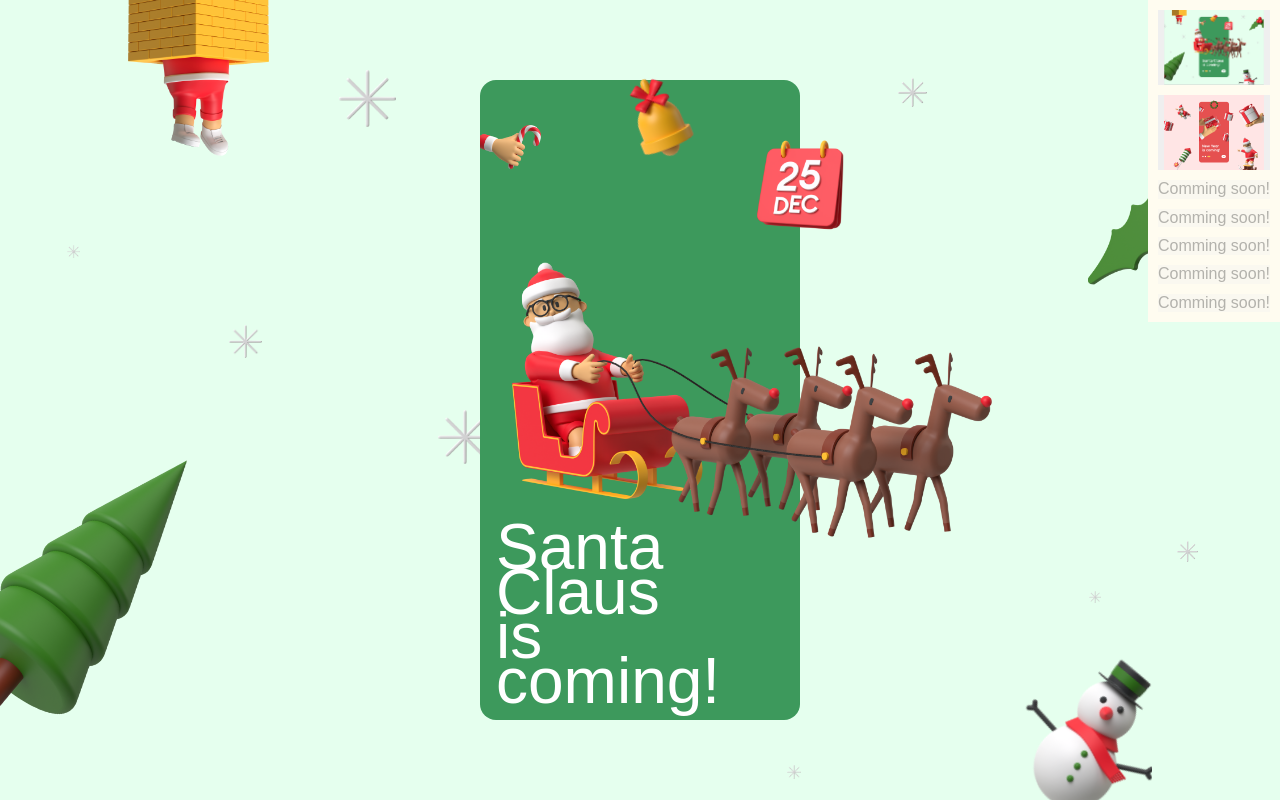
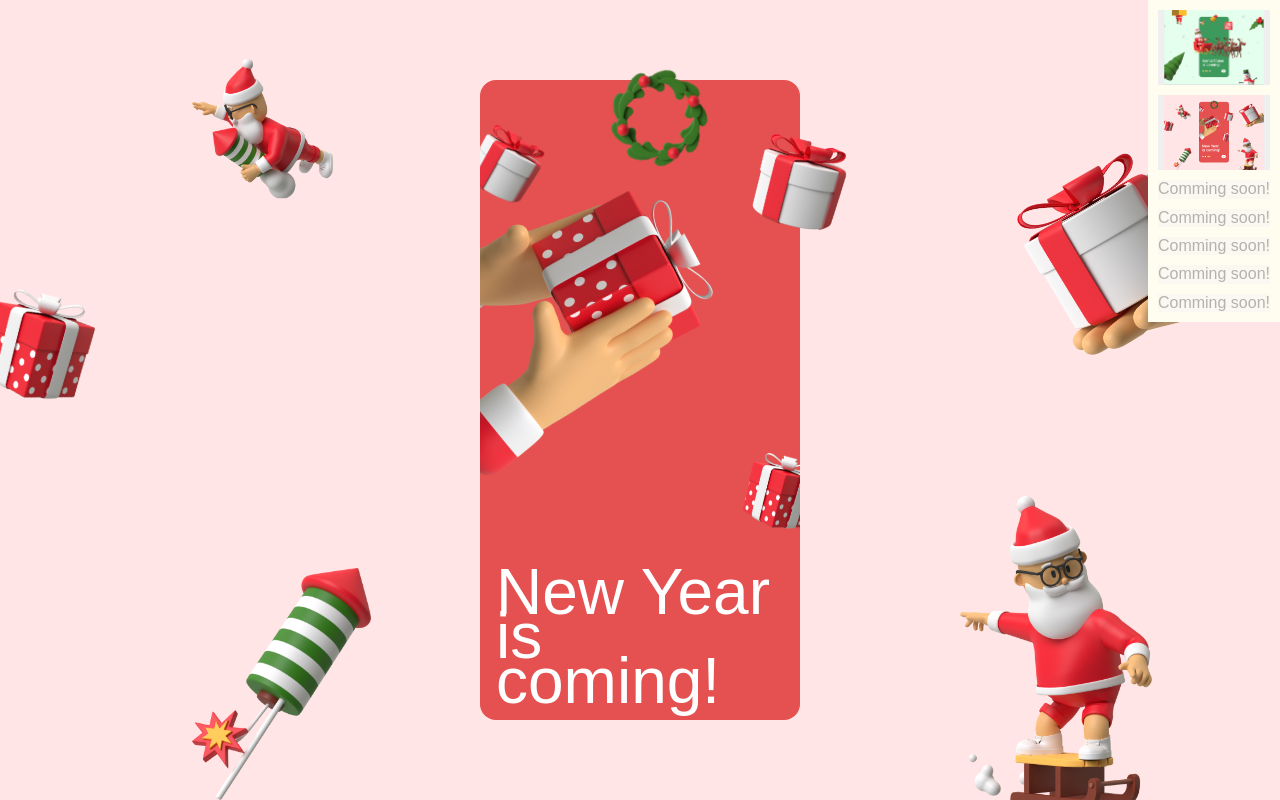
Before and after one commit to Hex09AF/christmas-2, a plain HTML site: page docs/index.html in a window 1280 px wide. Drawn offline with nearby package versions, Linux system fonts and the light colour scheme; a web font is replaced by a local one.

Commit message:
New items

```diff
--- a/docs/index.html
+++ b/docs/index.html
@@ -41,7 +41,7 @@
     <script defer src="scripts/snowflake.js"></script>
 </head>
 
-<body class="christmas" id="root">
+<body class="new-year" id="root">
     <div id="navigate" class="navigate">
         <button type="button" class="nav-frame">
             <img src="./images/frame-christmas.png" loading="lazy" alt="frame christmas" />
@@ -97,14 +97,24 @@
 
     <!-- NEW YEAR -->
     <div class="container new-year">
+        <div class="background">
+            <img class="image-bg new-year__santa-fly" src="./images/new-year/santa_flying_angle.png" />
+            <img class="image-bg new-year__gift" src="./images/new-year/gift-dot.png" />
+            <img class="image-bg new-year__fire-work" src="./images/new-year/firework.png" />
+            <img class="image-bg new-year__santa" src="./images/new-year/santa.png" />
+            <img class="image-bg new-year__hand-gift" src="./images/new-year/gift.png" />
+        </div>
         <div class="card-wrapper">
             <div class="card">
                 <div class="card-hidden-inside">
-                    <img class="image-item gift-dot" src="./images/gift-dot.png" alt="gift" />
+                    <img class="image-item gift-dot" src="./images/new-year/gift-dot.png" alt="gift" />
+                    <img class="image-item new-year__gifts" src="./images/new-year/gifts.png" alt="gift" />
                 </div>
                 <div class="card-body">
                     <div class="card-kv">
                         <img class="image-kv" src="./images/two-hands.png" alt="two hands with gift" />
+                        <img class="image-item new-year__gifts-side" src="./images/new-year/gifts.png" alt="gifts" />
+                        <img class="image-item new-year__circle" src="./images/new-year/circle.png" alt="circle leaf" />
                     </div>
                     <h2 class="card-text">
                         New Year <br /> is coming!
--- a/docs/styles/event/new-year/new-year.css
+++ b/docs/styles/event/new-year/new-year.css
@@ -39,3 +39,92 @@ body:not(.new-year) .container.new-year {
     overflow: hidden;
     z-index: 1;
 }
+
+/* IMAGE BG */
+.image-bg {
+    position: absolute;
+    z-index: 2;
+}
+
+.new-year__gift {
+    width: 8%;
+    left: -1%;
+    bottom: 50%;
+    transform: rotate(15deg);
+}
+
+.new-year__fire-work {
+    width: 14%;
+    left: 15%;
+    bottom: 0;
+}
+
+.new-year__santa-fly {
+    width: 11%;
+    top: 10%;
+    left: 15%;
+    transform: translateY(-15%);
+}
+
+.new-year__santa {
+    position: absolute !important;
+    width: 15%;
+    bottom: 0;
+    right: 10%;
+    /* animation: lac 1s ease-in-out infinite alternate;
+    transform-origin: bottom; */
+}
+
+.new-year__hand-gift {
+    width: 15%;
+    position: absolute;
+    right: 50px;
+    top: 20%;
+    transform: rotate(-30deg);
+}
+
+.candy-hand {
+    position: relative;
+    width: 20%;
+    top: 7%;
+    left: -1%;
+}
+
+.bell {
+    width: 30%;
+    z-index: 2;
+    position: absolute;
+    left: 50%;
+    top: -7px;
+    transform: translateX(-50%);
+    animation: lac 800ms ease-in-out infinite alternate;
+    transform-origin: top left;
+}
+
+.new-year__gifts {
+    position: relative;
+    width: 20%;
+    top: 7%;
+    left: -25%;
+    transform: rotate(30deg);
+}
+
+.new-year__circle {
+    width: 30%;
+    z-index: 2;
+    position: absolute;
+    left: 50%;
+    top: -7px;
+    transform: translateX(-50%);
+    animation: lac 800ms ease-in-out infinite alternate;
+    transform-origin: top left;
+}
+
+.new-year__gifts-side {
+    width: 27%;
+    right: 0;
+    opacity: 1;
+    transform: translate(50%, 50%) rotate(15deg);
+    position: absolute;
+    transition: opacity 500ms;
+}
```
Also changed, not shown: docs/images/new-year/gift-dot.png (renamed from docs/images/gift-dot.png).
